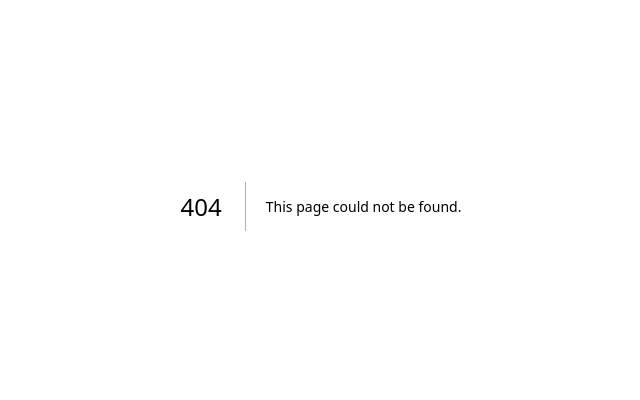
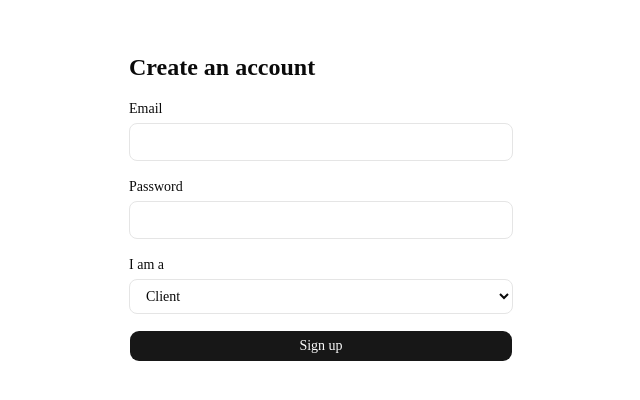
Before and after one commit to ASSONDJI/bookly, a Next.js app: page /sign-up in a window 1280 px wide. Before the commit this address had no page. Shown: the part 194-594 px from the top of the page, without its empty margins (319-959 px from the left). Built offline with nearby package versions, Linux system fonts and the light colour scheme.

Commit message:
feat: add sign-up flow with Supabase Auth

```diff
--- /dev/null
+++ b/src/app/(auth)/actions.ts
@@ -0,0 +1,32 @@
+"use server";
+
+import { redirect } from "next/navigation";
+import { createClient } from "@/lib/supabase/server";
+
+export async function signUp(formData: FormData) {
+  const email = formData.get("email") as string;
+  const password = formData.get("password") as string;
+  const role = formData.get("role") as string;
+  const supabase = await createClient();
+
+  const { data, error } = await supabase.auth.signUp({ email, password });
+
+  if (error) {
+    redirect("/sign-up?error=" + encodeURIComponent(error.message));
+  }
+
+  if (!data.user || !data.session) {
+    redirect("/sign-up?error=" + encodeURIComponent("This email is already registered"));
+  }
+
+  const { error: profileError } = await supabase.from("profiles").insert({
+    id: data.user.id,
+    role,
+  });
+
+  if (profileError) {
+    redirect("/sign-up?error=" + encodeURIComponent(profileError.message));
+  }
+
+  redirect("/dashboard");
+}
--- /dev/null
+++ b/src/app/(auth)/sign-up/page.tsx
@@ -0,0 +1,65 @@
+import { signUp } from "../actions";
+import { Button } from "@/components/ui/button";
+
+export default async function SignUpPage({
+  searchParams,
+}: {
+  searchParams: Promise<{ error?: string }>;
+}) {
+  const { error } = await searchParams;
+
+  return (
+    <main className="flex min-h-screen items-center justify-center">
+      <form action={signUp} className="flex w-full max-w-sm flex-col gap-4">
+        <h1 className="text-2xl font-bold">Create an account</h1>
+
+        {error && (
+          <p className="text-sm text-destructive">{error}</p>
+        )}
+
+        <div className="flex flex-col gap-1">
+          <label htmlFor="email" className="text-sm font-medium">
+            Email
+          </label>
+          <input
+            id="email"
+            name="email"
+            type="email"
+            required
+            className="rounded-md border border-input bg-background px-3 py-2 text-sm"
+          />
+        </div>
+
+        <div className="flex flex-col gap-1">
+          <label htmlFor="password" className="text-sm font-medium">
+            Password
+          </label>
+          <input
+            id="password"
+            name="password"
+            type="password"
+            required
+            minLength={6}
+            className="rounded-md border border-input bg-background px-3 py-2 text-sm"
+          />
+        </div>
+
+        <div className="flex flex-col gap-1">
+          <label htmlFor="role" className="text-sm font-medium">
+            I am a
+          </label>
+          <select
+            id="role"
+            name="role"
+            className="rounded-md border border-input bg-background px-3 py-2 text-sm"
+          >
+            <option value="client">Client</option>
+            <option value="provider">Provider</option>
+          </select>
+        </div>
+
+        <Button type="submit">Sign up</Button>
+      </form>
+    </main>
+  );
+}
```
Also changed, not shown: 1 other file (tests, documents, lock files or other folders).
